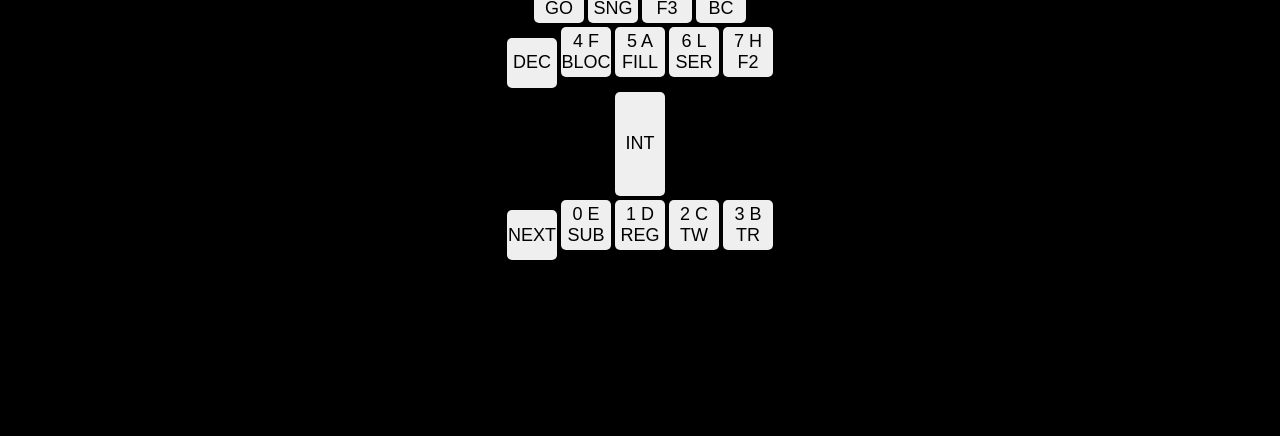
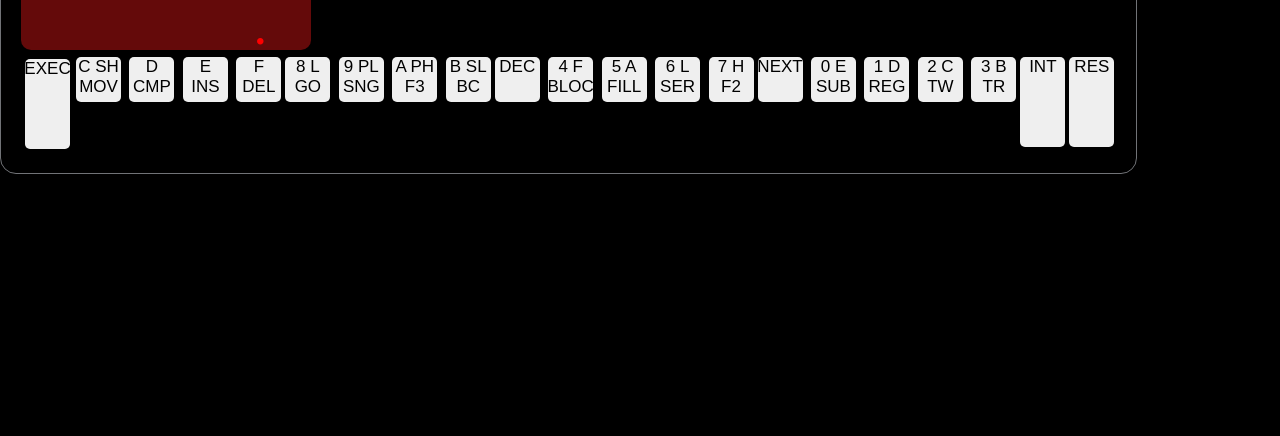
Before and after one commit to Dhekshith4113/8085_simulator, a plain HTML site: page 8085_SSD/indexSSD.html in a window 1280 px wide. Shown: the part 364-800 px from the top of the page. Drawn offline with Linux system fonts and the light colour scheme; a web font is replaced by a local one.

Commit message:
stylesSSD.css

```diff
--- a/8085_SSD/stylesSSD.css
+++ b/8085_SSD/stylesSSD.css
@@ -2,55 +2,61 @@
     margin: 0;
     padding: 0;
     box-sizing: border-box;
-    font-size: 0;
     font-family: 'Ubuntu', sans-serif;
-}
 
-h1 {
-    margin-top: 20px;
-    color: white;
-    font-size: 30px;
-    display: flex;
-    flex-direction: column;
-    align-items: center;
 }
 
 body {
+    width: 100%;
+    height: 100vh;
+    display: flex;
+    flex-direction: row;
     place-items: center;
-    min-height: 100vh;
     background-color: black;
 }
 
-.keypad {
-    display: flex;
-    flex-direction: column;
-    align-items: center;
+h2 {
+    margin-top: 20px;
+    color: white;
+    /* font-size: 30px; */
 }
 
-.lcd16x2 {
-    margin-top: 20px;
-    margin-left: auto;
-    margin-right: auto;
-    margin-bottom: 2px;
-    width: 320px;
-    height: 75px;
-    display: flex;
-    flex-direction: column;
-    color: white;
-    background-color: rgb(100, 10, 10);
-    border: 2px solid white;
-    border-radius: 5px;
+.keypad {
+    position: static;
+    left: 0;
+    bottom: 0;
+    border: 1px solid #717377;
+    padding: 20px;
+    border-radius: 16px;
 }
+
+/* .lcd16x2 { */
+    /* margin-top: 20px; */
+    /* margin-left: auto; */
+    /* margin-right: auto; */
+    /* margin-bottom: 20px; */
+    /* padding: auto; */
+    /* width: 320px; */
+    /* height: 75px; */
+    /* color: white; */
+    /* background-color: rgb(100, 10, 10); */
+    /* border: 2px solid white; */
+    /* border-radius: 5px; */
+/* } */
 
 #lcd {
     border: none;
-    margin: 5px 0 0 0;
-    padding: 0 15px 0 15px;
+    border-radius: 10px;
+    margin: 5px 0 5px 0;
+    padding: 10px 15px 0 15px;
     height: 60px;
-    width: 316px;
+    width: 290px;
     text-align: right;
     color: red;
-    background-color: transparent;
+    font-family: 'Segment7Standard';
+    font-weight: normal;
+    font-style: italic;
+    background-color: rgb(100, 10, 10);
     font-size: 55px;
 }
 
@@ -60,27 +66,45 @@ input::placeholder {
 
 button {
     margin: 2px;
-    padding: 0;
-    width: 50px;
-    height: 50px;
-    display: inline;
-    font-size: 18px;
+    width: 45px;
+    height: 45px;
+    font-size: 17px;
+    display: inline-flex;
+    align-content: center;
+    justify-content: center;
     border: none;
     border-radius: 5px;
     cursor: pointer;
 }
 
 #execute {
-    height: 104px;
+    height: 90px;
     float: left;
+    margin: 4px;
 }
 
 #reset {
-    height: 104px;
+    height: 90px;
     float: right;
 }
 
 #int {
-    height: 104px;
+    height: 90px;
     float: right;
 }
+
+.row1 {
+    float: left;
+}
+
+.row2 {
+    float: left;
+}
+
+.row3 {
+    float: left;
+}
+
+.row4 {
+    float: left;
+}
```
